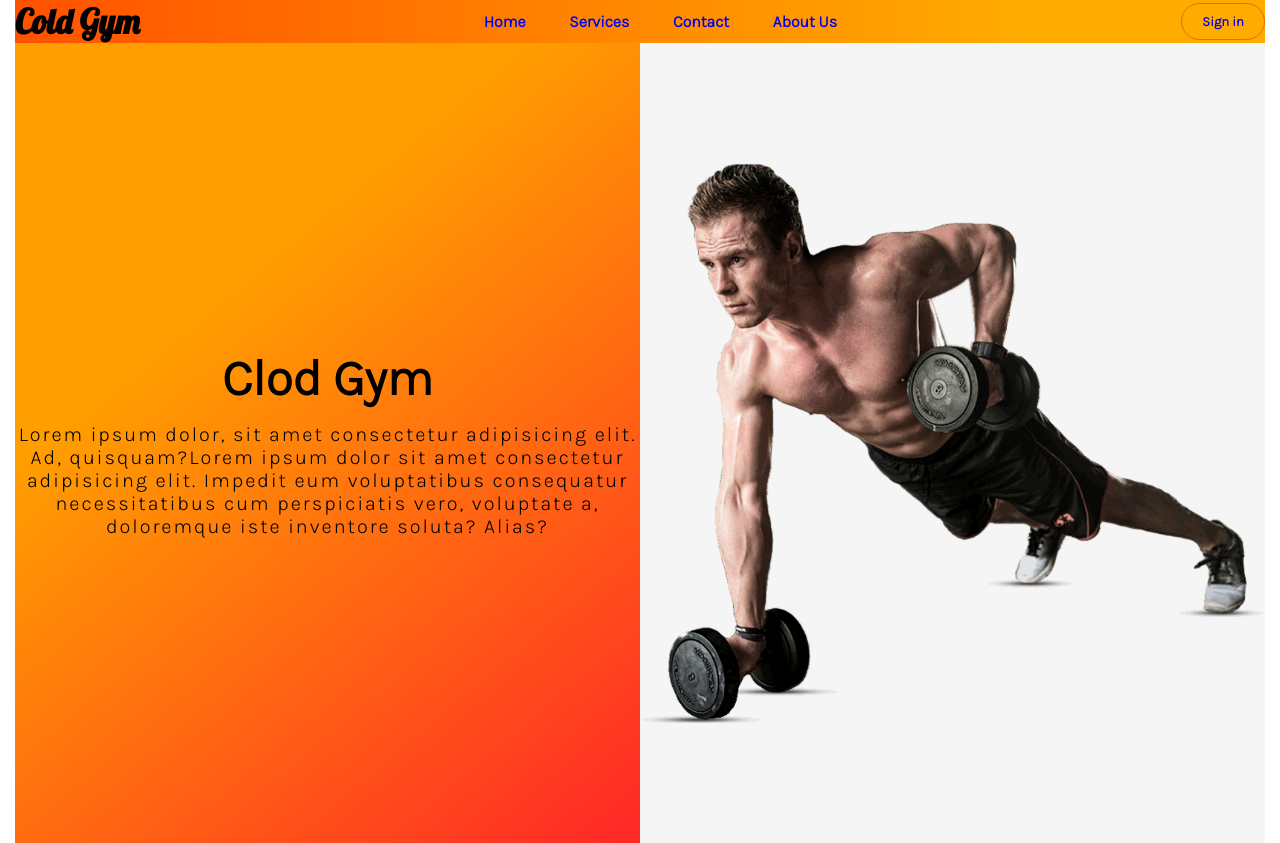
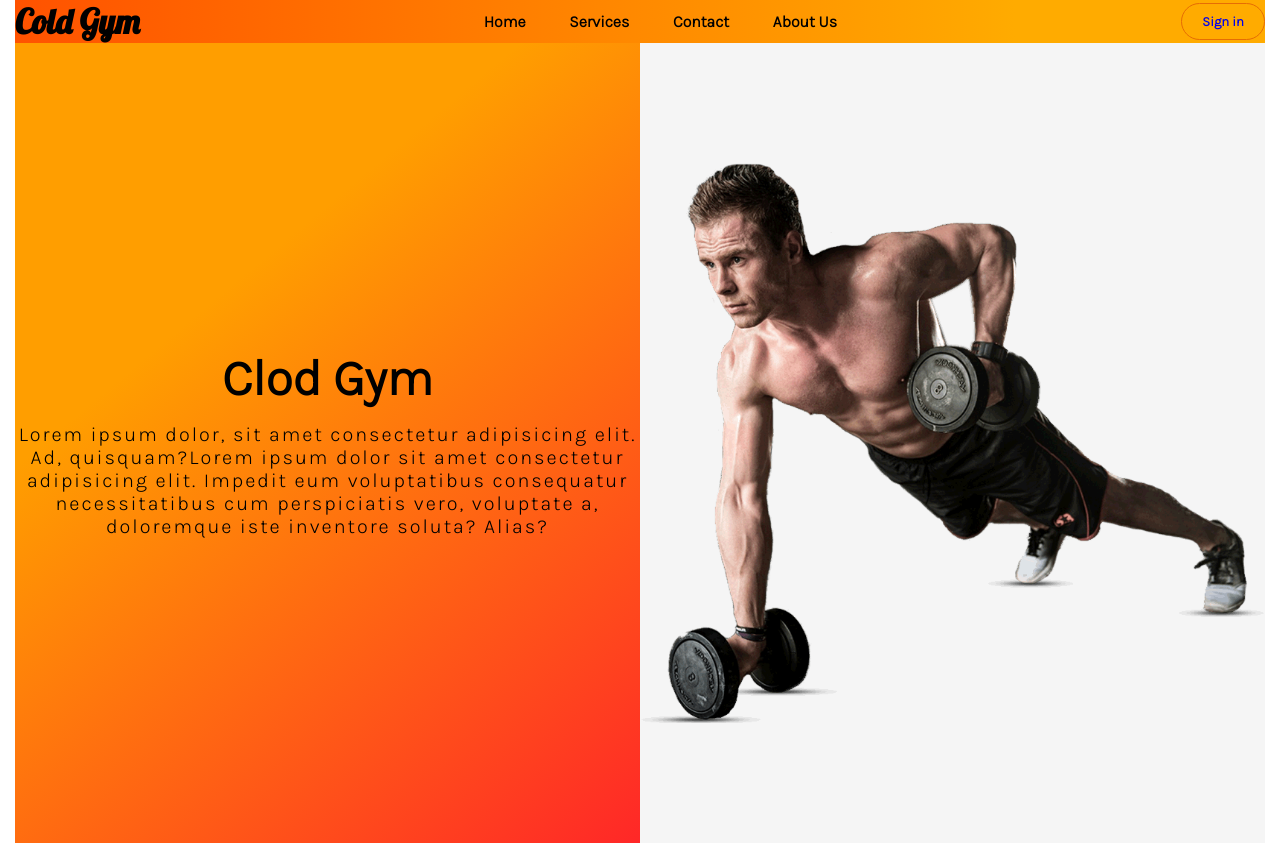
Before and after one commit to tmabid12/Serve-Human-6th-assinment, a plain HTML site: page index.html in a window 1280 px wide. Shown: the top 843 px of the page. Drawn offline with Linux system fonts and the light colour scheme.

Commit message:
2nd commit

```diff
--- a/css/style.css
+++ b/css/style.css
@@ -46,6 +46,7 @@ body{
 
     padding: 10px 20px;
     font-weight: 700;
+    color:black;
     position: relative;
 }
 .navbar .navul li a::after{
```
Also changed, not shown: index.html (+3 -1 lines).
